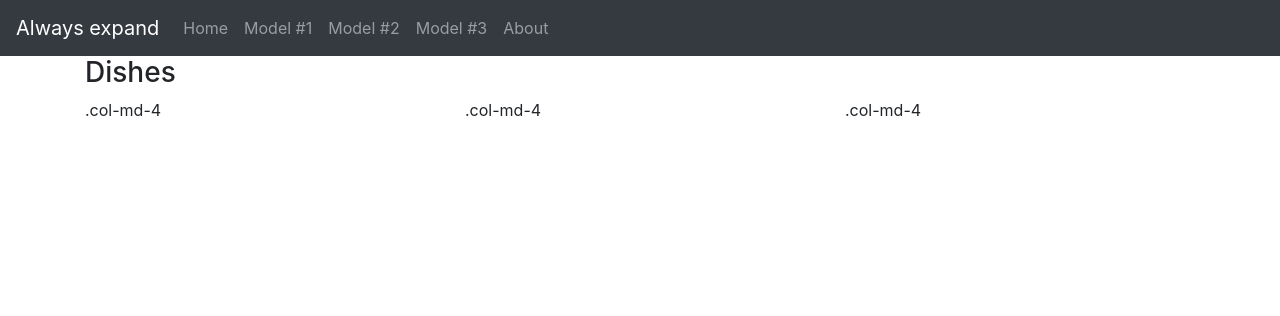
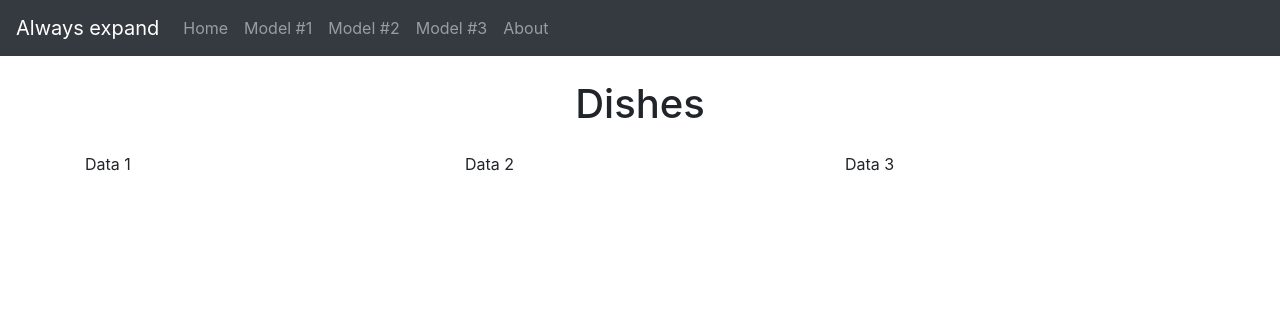
Before and after one commit to Connorlb/IDBSite, a Flask app: page /model1 in a window 1280 px wide. Shown: the top 316 px of the page. Run offline with Flask 2, Linux system fonts and the light colour scheme; some libraries are stand-ins or nearby versions.

Commit message:
Minor adjustments to page design

```diff
--- a/pocketchef/app/templates/model1.html
+++ b/pocketchef/app/templates/model1.html
@@ -1,10 +1,20 @@
 {% extends 'layout.html' %}
 
 {% block body %}
-    <h3>Dishes</h3>
+    <h1 class="my-4 text-center text-lg-center">Dishes</h1>
       <div class="row">
-        <div class="col-md-4">.col-md-4</div>
-        <div class="col-md-4">.col-md-4</div>
-        <div class="col-md-4">.col-md-4</div>
+
+        <div class="col-md-4">
+        	Data 1
+        </div>
+
+        <div class="col-md-4">
+        	Data 2
+        </div>
+
+        <div class="col-md-4">
+        	Data 3
+        </div>
+
       </div>
 {% endblock %}
```
Also changed, not shown: pocketchef/app/templates/model2.html (+14 -4 lines), pocketchef/app/templates/model3.html (+14 -4 lines).
